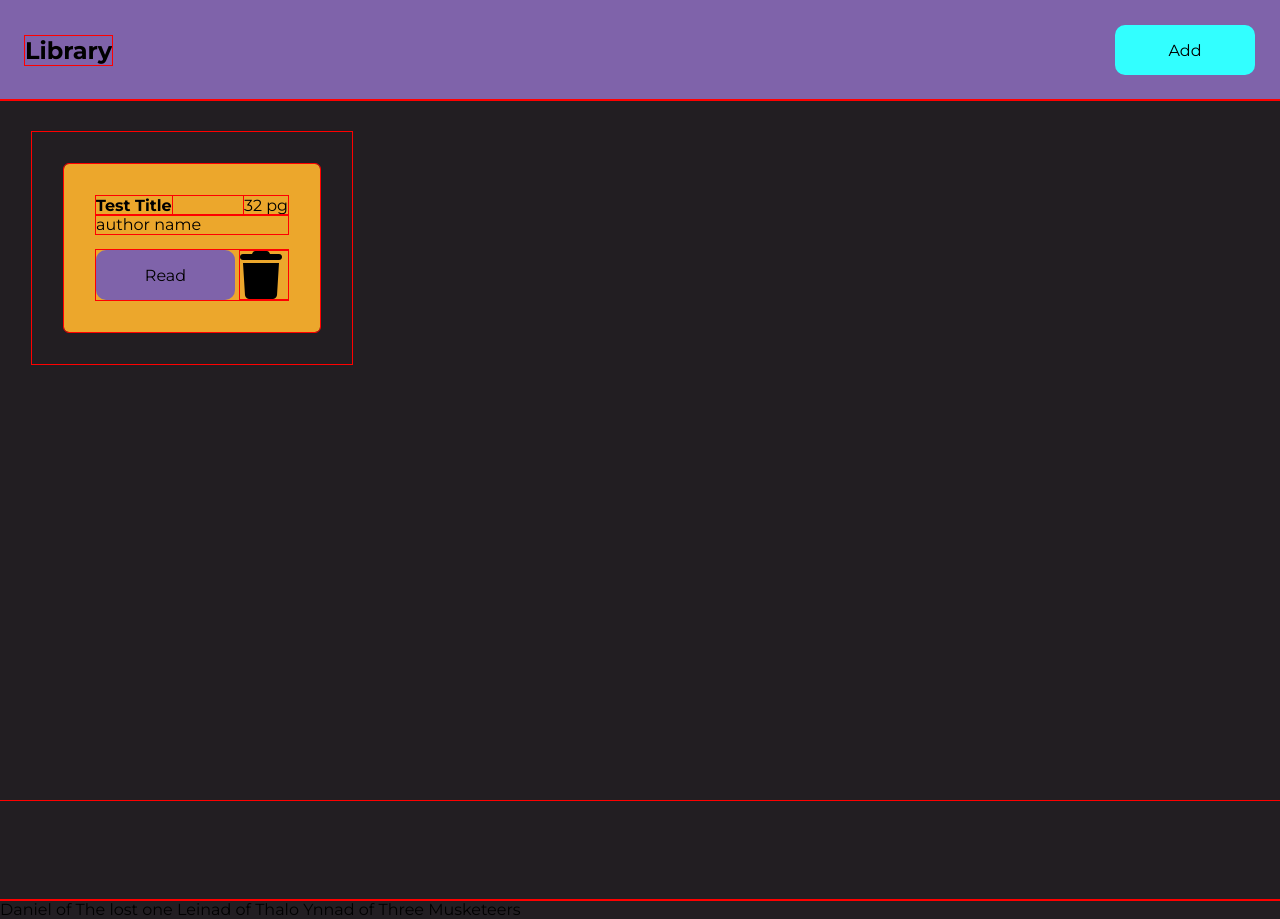
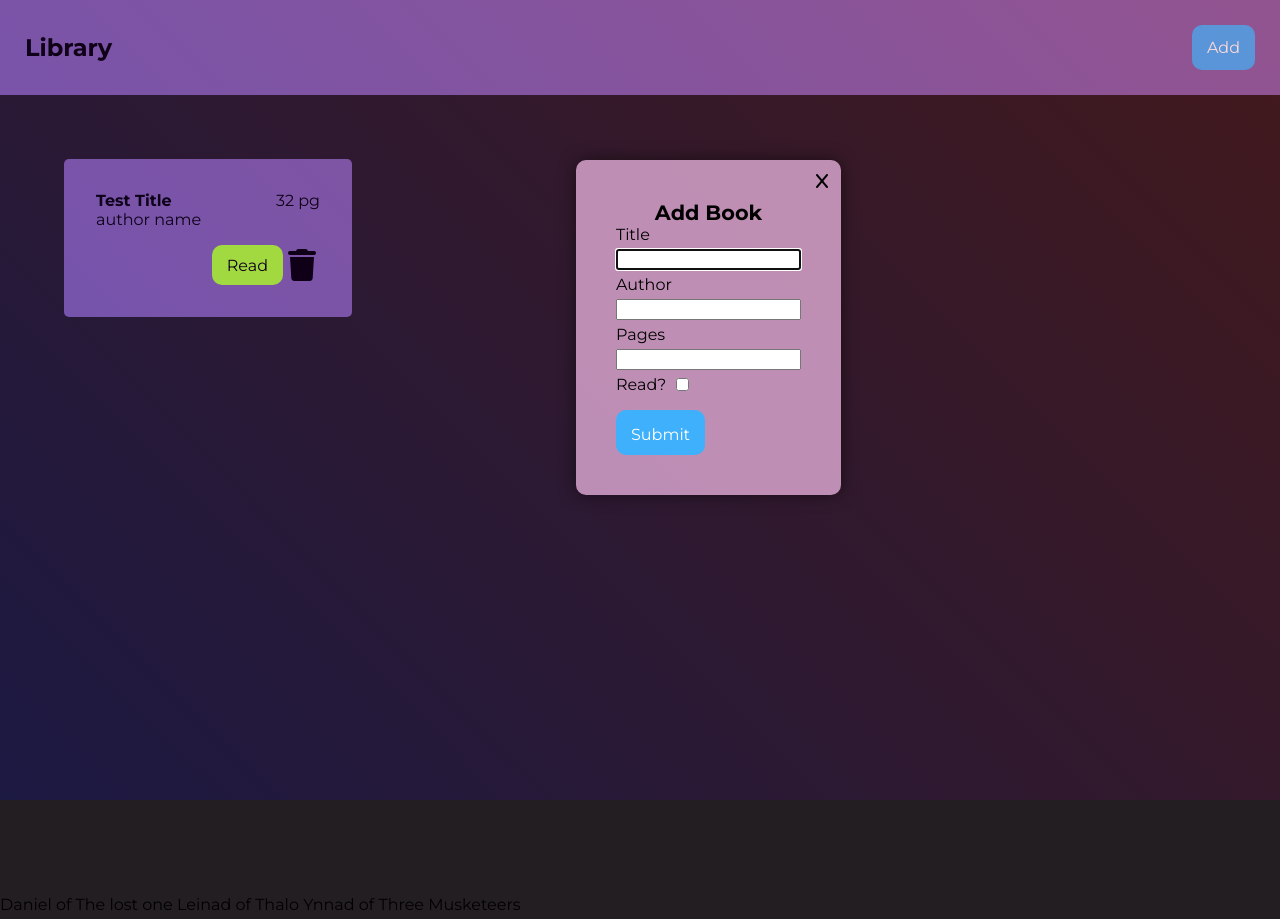
Before and after one commit to dmartinez6319/Library, a plain HTML site: page index.html in a window 1280 px wide. Both pictures are taken after a click on the button "Add". Drawn offline with Linux system fonts and the light colour scheme.

Commit message:
add-overlay

```diff
--- a/index.html
+++ b/index.html
@@ -9,9 +9,26 @@
     <script src="https://kit.fontawesome.com/5c122f6877.js" crossorigin="anonymous"></script>
 </head>
 <body>
+    <dialog  class = "login-overlay" id = "book-modal">
+        <h4 class = "add-title">Add Book</h4>
+        <div class = "exit-icon"><i class="fa-solid fa-x"></i></div></div>
+        <form id = "add-book-form" method="dialog">
+            <label for = "title">Title</label>
+            <input type = "text" id= "title" required>
+            <label for = "author">Author</label>
+            <input type = "text" id= "author">
+            <label for = "pages">Pages</label>
+            <input type = "number" id= "pages">
+            <div class = "read-info">
+                <label for = "read">Read?</label>
+                <input type = "checkbox" id= "read">
+            </div>
+        </form>
+        <input type="submit" class = "submit-btn" id = "submit-btn" form = "add-book-form">
+    </dialog>
     <header>
         <h2 class = "title">Library</h2>
-        <button class = "add-button">Add</button>
+        <button class = "add-button" id = "add-btn">Add</button>
     </header>
     <main>
         <div class = "container">
@@ -24,7 +41,7 @@
                     <p>author name</p>
                 </div>
                 <div class = "btn-holder">
-                    <button class = "read-btn">Read</button>
+                    <button class = "toggle-btn read-btn">Read</button>
                     <div class = "delete-icon"><i class="fa-solid fa-trash trash-icon"></i></div>                </div>
             </div>
         </div>
--- a/script.js
+++ b/script.js
@@ -1,4 +1,16 @@
 const myLibrary = [];
+
+const ADD_BUTTON = document.querySelector("#add-btn");
+const MODAL = document.querySelector("#book-modal");
+const CLOSE_BUTTON = document.querySelector(".exit-icon")
+
+ADD_BUTTON.addEventListener("click",() => {
+    MODAL.showModal();
+})
+
+CLOSE_BUTTON.addEventListener("click", () => {
+    MODAL.close();
+})
 
 function Book(author, pages, title, read) {
     this.author = author;
--- a/styles.css
+++ b/styles.css
@@ -2,7 +2,7 @@
 
 * {
     margin: 0;
-    outline: 1px solid red;
+    /* outline: 1px solid red; */
 }
 
 :root {
@@ -10,14 +10,66 @@
     --color-text: #160811;
     --color-background: #221E22;
     --color-primary: #7f63aa;
-    --color-secondary: #31263E;
-    --color-accent: #ECA72C;
-    --color-add-button: rgb(50, 255, 255);
+    --color-secondary: #e9b3ddc4;
+    --color-accent: #7f63aa;
+    --color-add-button: rgb(63, 176, 252);
 }
 
 html, body {
     height: 100%;
     background-color: var(--color-background);
+}
+
+.login-overlay {
+    /* display: flex; */
+    flex-direction: column;
+    background-color: var(--color-secondary);
+    padding: 40px;
+    /* width: max-content; */
+    border-radius: 10px;
+    justify-content: center;
+    left: 45%;
+    top: 20%;
+    border: 0;
+    box-shadow: 0 0 1rem rgb(0 0 0 / .5)
+}
+
+.login-overlay::backdrop {
+    background: linear-gradient(45deg,blue,red);
+    opacity: 0.15;
+}
+
+
+
+.exit-icon {
+    position: absolute;
+    cursor: pointer;
+    padding: 5px;
+    top: 2%;
+    right: 3%;
+}
+
+
+
+.login-overlay > form {
+    display: flex;
+    flex-direction: column;
+    gap: 5px;
+}
+
+.read-info {
+    display: flex;
+    gap: 10px;
+    align-items: center;
+    flex-direction: ro;
+}
+
+
+
+.add-title {
+    font-size: 1.3rem;
+    text-align: center;
+    height: max-content;
 }
 
 header {
@@ -28,17 +80,32 @@ header {
     align-items: center; /* Aligns items vertically in the center */
 }
 
-button {
+button, .submit-btn {
     all: unset;
     border-radius: 10px;
     cursor: pointer;
     background-color: var(--color-add-button);
+    color: white;
     display: flex;
     justify-content: center;
     align-items: center;
-    padding: 20px;
-    width: 100px;
-    height: 10px;
+    padding: 15px;
+    height: 15px;
+}
+
+.submit-btn {
+    margin-top: 1rem;
+}
+
+button:hover,.submit-btn:hover {
+    opacity: 0.8;
+
+}
+
+.exit-icon:hover {
+    opacity: 0.8;
+    background-color: #aa639e83;
+    border-radius: 10px;
 }
 
 main {
@@ -61,7 +128,7 @@ main {
 .card-container {
     background-color: var(--color-accent);
     padding: 2rem;
-    width: 12rem;
+    width: 14rem;
     display: flex;
     flex-direction: column;
     border-radius: 5px;
@@ -91,11 +158,27 @@ main {
     display: flex;
     justify-content: center;
     align-items: center;
-    height: 3rem;
-    width: 3rem;
-    font-size: 3rem;
+    height: 2rem;
+    width: 2rem;
+    font-size: 2rem;
+    cursor: pointer;
+
 }
 
+.trash-icon:hover {
+    opacity: 0.8;
+}
+
+.toggle-btn {
+    padding: 0px 15px 0px 15px;
+    height: 2.5rem;
+}
 .read-btn {
-    background-color: var(--color-primary);
+    background-color:greenyellow;
+    color: black;
 }
+
+.not-read-btn {
+    background-color: lightcoral;
+    color: black;
+}
```
